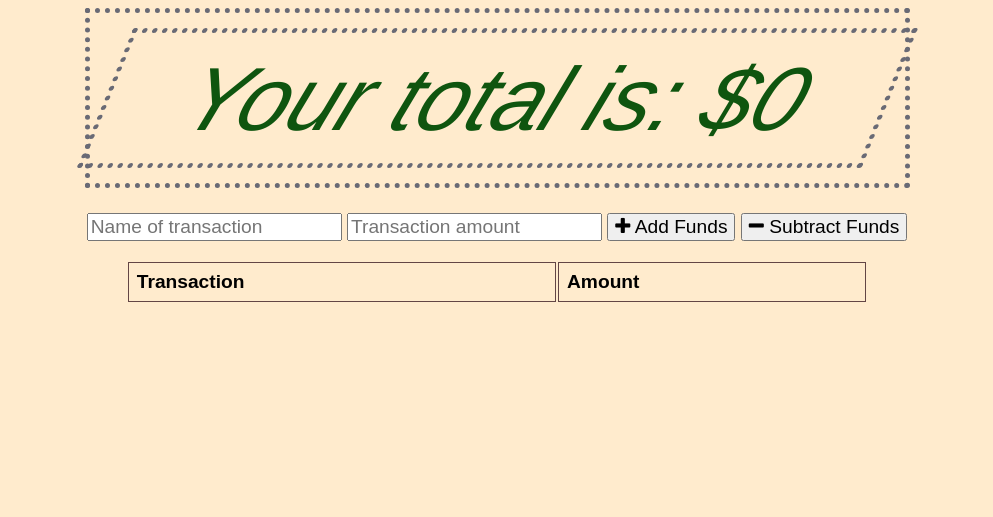
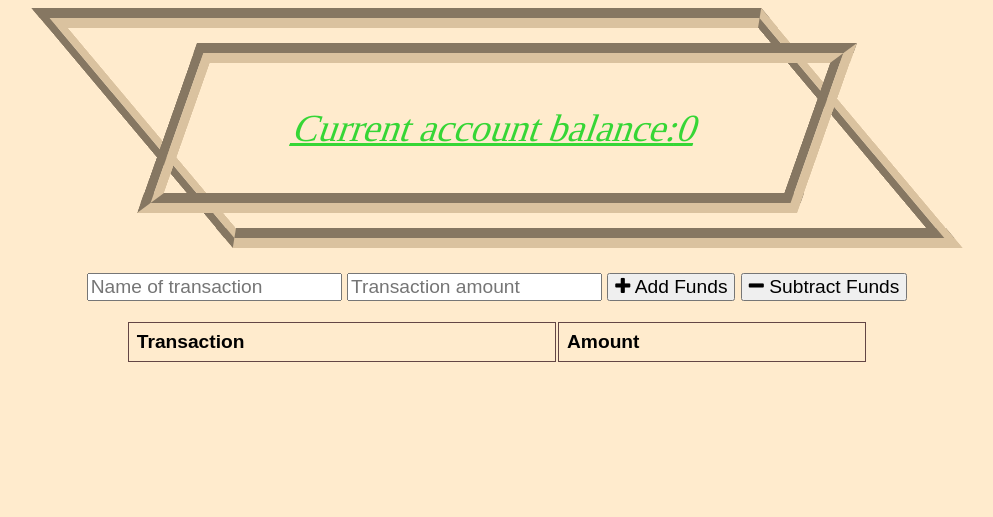
Before and after one commit to ForestW70/Week-19-Offline-Budget-Tracker, a website: page public/index.html in a window 1280 px wide. Shown: the whole page, without its empty margins (143-1136 px from the left). Drawn offline with nearby package versions, Linux system fonts and the light colour scheme; no server answers.

Commit message:
rhombus 2, heroku tweak

```diff
--- a/public/assets/css/styles.css
+++ b/public/assets/css/styles.css
@@ -4,7 +4,8 @@ body {
   background-color: blanchedalmond;
 }
 
-button, input {
+button,
+input {
   font-size: 100%;
   font-family: Arial;
 }
@@ -13,7 +14,8 @@ table {
   width: 100%;
 }
 
-td, th {
+td,
+th {
   border: 1px solid #634545;
   text-align: left;
   padding: 8px;
@@ -34,24 +36,32 @@ tr:nth-child(even) {
 }
 
 .total {
-  font-size: 150%;
-  /* text-decoration: underline; */
-  border: 5px dotted rgb(105 106 117);
+  display: flex;
+  align-items: center;
+  justify-content: center;
+  text-decoration: underline;
+  border: 20px groove rgb(218 194 159);
   padding: 15px;
-  font-family: sans-serif;
-  font-style: italic;
-  color: rgb(15, 85, 15);
+  font-family: 'font-awesome';
+  /* font-style: italic; */
+  color: rgb(54 214 54);
 }
 
 #cswap {
   width: 94.87%;
   height: 100px;
-  transform: skewX(338deg);
-  font-size: 7vmax;
+  transform: skewX(310deg);
+  font-size: 2em;
+}
+
+.rombas {
+  transform: skewX(220deg);
+  width: 80%;
+  margin: 0 auto;
 }
 
 .negative {
-  color: #800808;
+  color: #ff2300;
   /* border: 5px dotted #800808; */
 }
 
--- a/public/assets/js/index.js
+++ b/public/assets/js/index.js
@@ -54,8 +54,8 @@ function checkDatabase() {
           'Content-Type': 'application/json',
         },
       })
-      // if post was sucessful, convert response to json and check if res exists.
-      // if res exists, set up second transaction to clear indexedDB. catch err if needed.
+        // if post was sucessful, convert response to json and check if res exists.
+        // if res exists, set up second transaction to clear indexedDB. catch err if needed.
         .then((response) => response.json())
         .then((res) => {
           if (res.length !== 0) {
@@ -81,7 +81,10 @@ window.addEventListener('online', checkDatabase);
 let transactions = [];
 let myChart;
 
-fetch("/api/transaction")
+fetch("/api/transaction", {
+  method: 'GET',
+  headers: {},
+})
   .then(response => {
     return response.json();
   })
@@ -94,6 +97,7 @@ fetch("/api/transaction")
     populateChart();
   });
 
+
 function populateTotal() {
   // reduce transaction amounts to a single total value
   let total = transactions.reduce((total, t) => {
@@ -101,9 +105,9 @@ function populateTotal() {
   }, 0);
 
   let totalEl = document.querySelector("#total");
-  totalEl.textContent = total;
+  totalEl.textContent = `$${total}`;
 
-  // spice swap brought to you by Forest Wilson(tm)
+  // lil spice by Forest Wilson
   const totalContainer = document.querySelector("#cswap")
   if (total >= 0) {
     totalContainer.classList.remove('negative')
--- a/public/index.html
+++ b/public/index.html
@@ -16,8 +16,8 @@
 
 <body>
   <div class="wrapper">
-    <div class="total">
-      <div id="cswap" class="total">Your total is: $<span id="total">0</span></div>
+    <div class="total rombas">
+      <div id="cswap" class="total">Current account balance: <span id="total">0</span></div>
     </div>
 
     <div class="form">
```
